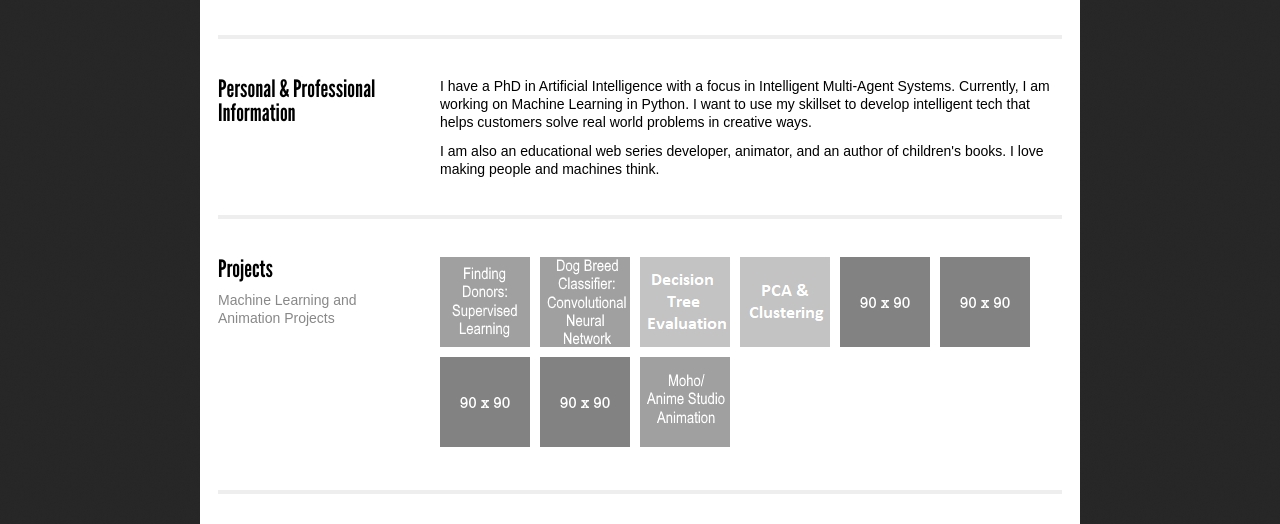
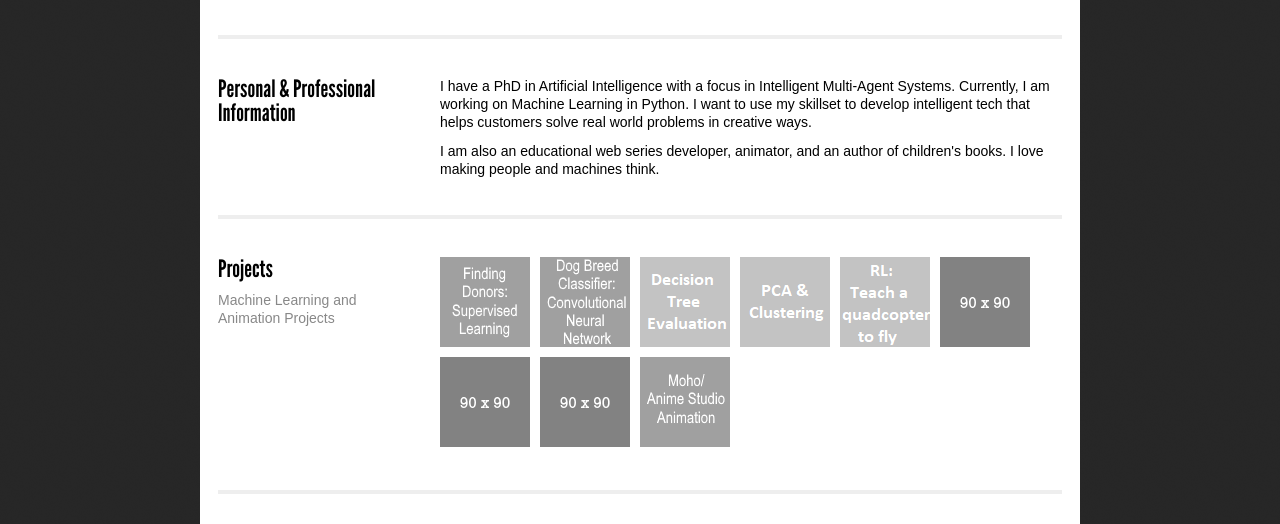
Before and after one commit to NujjA/NujjA.github.io, a plain HTML site: page index.html in a window 1280 px wide. Shown: the part 276-800 px from the top of the page. Drawn offline with Linux system fonts and the light colour scheme.

Commit message:
Quadcopter link
Added Quadcopter link and temp image file

```diff
--- a/index.html
+++ b/index.html
@@ -74,7 +74,7 @@
           <a href="https://github.com/NujjA/Machine-Learning-Nanodegree/blob/master/Dog%20Breed%20Project%20Final/Convolutional%20Neural%20Network%20Dog%20Breed%20Classifier.ipynb"><img src="img/CNNpic.png" width="90" height="90" alt="image" /></a>
           <a href="https://github.com/NujjA/Machine-Learning-Nanodegree/blob/master/Boston%20Housing%20Project%20Final/Decision%20Tree%20Regressor_Housing%20Price%20Prediction.ipynb"><img src="img/TreePic.png" width="90" height="90" alt="image" /></a>
           <a href="https://github.com/NujjA/Machine-Learning-Nanodegree/blob/master/Customer%20Segments%20Final/customer_segments.ipynb"><img src="img/SegmentPic.png" width="90" height="90" alt="image" /></a>
-          <a href="#"><img src="img/pic.png" width="90" height="90" alt="image" /></a>
+          <a href="https://github.com/NujjA/Machine-Learning-Nanodegree/blob/master/Quadcopter%20Project%20Final/Quadcopter_Project.ipynb"><img src="img/QuadPic.png" width="90" height="90" alt="image" /></a>
           <a href="#"><img src="img/pic.png" width="90" height="90" alt="image" /></a>
           <a href="#"><img src="img/pic.png" width="90" height="90" alt="image" /></a>
           <a href="#"><img src="img/pic.png" width="90" height="90" alt="image" /></a>
```
Also changed, not shown: img/QuadPic.png (added).
